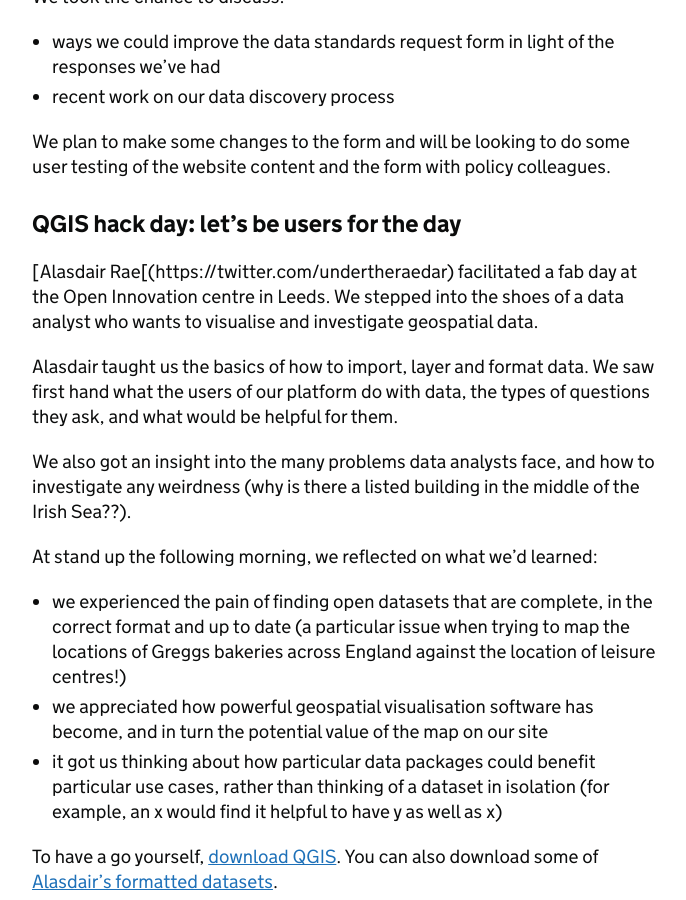
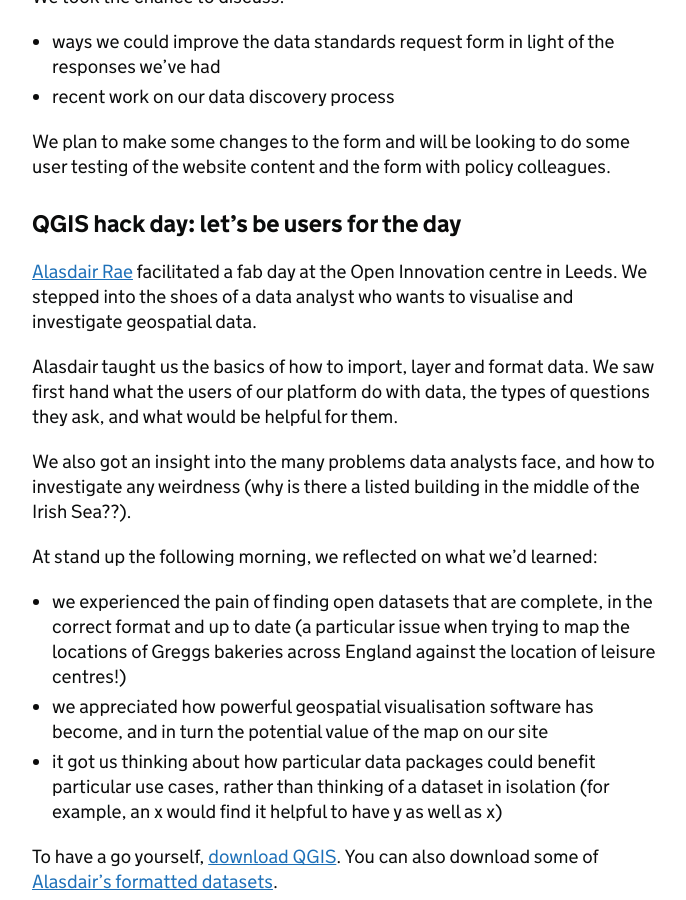
Before and after one commit to digital-land/data-standards-team, a Jekyll site: the page built from weeknote/_posts/2023-08-07-weeknote.md, in a window 1280 px wide and 900 px high, scrolled down 916 px. Shown: the whole window, without its empty margins (458-1144 px from the left). Built offline with Jekyll 4.4.1, drawn with Linux system fonts in a browser that asks for light colours.

Commit message:
fixes broken link

```diff
--- a/weeknote/_posts/2023-08-07-weeknote.md
+++ b/weeknote/_posts/2023-08-07-weeknote.md
@@ -31,7 +31,7 @@ We plan to make some changes to the form and will be looking to do some user tes
 
 ### QGIS hack day: let’s be users for the day
 
-[Alasdair Rae[(https://twitter.com/undertheraedar) facilitated a fab day at the Open Innovation centre in Leeds. We stepped into the shoes of a data analyst who wants to visualise and investigate geospatial data.
+[Alasdair Rae](https://twitter.com/undertheraedar) facilitated a fab day at the Open Innovation centre in Leeds. We stepped into the shoes of a data analyst who wants to visualise and investigate geospatial data.
 
 Alasdair taught us the basics of how to import, layer and format data. We saw first hand what the users of our platform do with data, the types of questions they ask, and what would be helpful for them.
 
```
